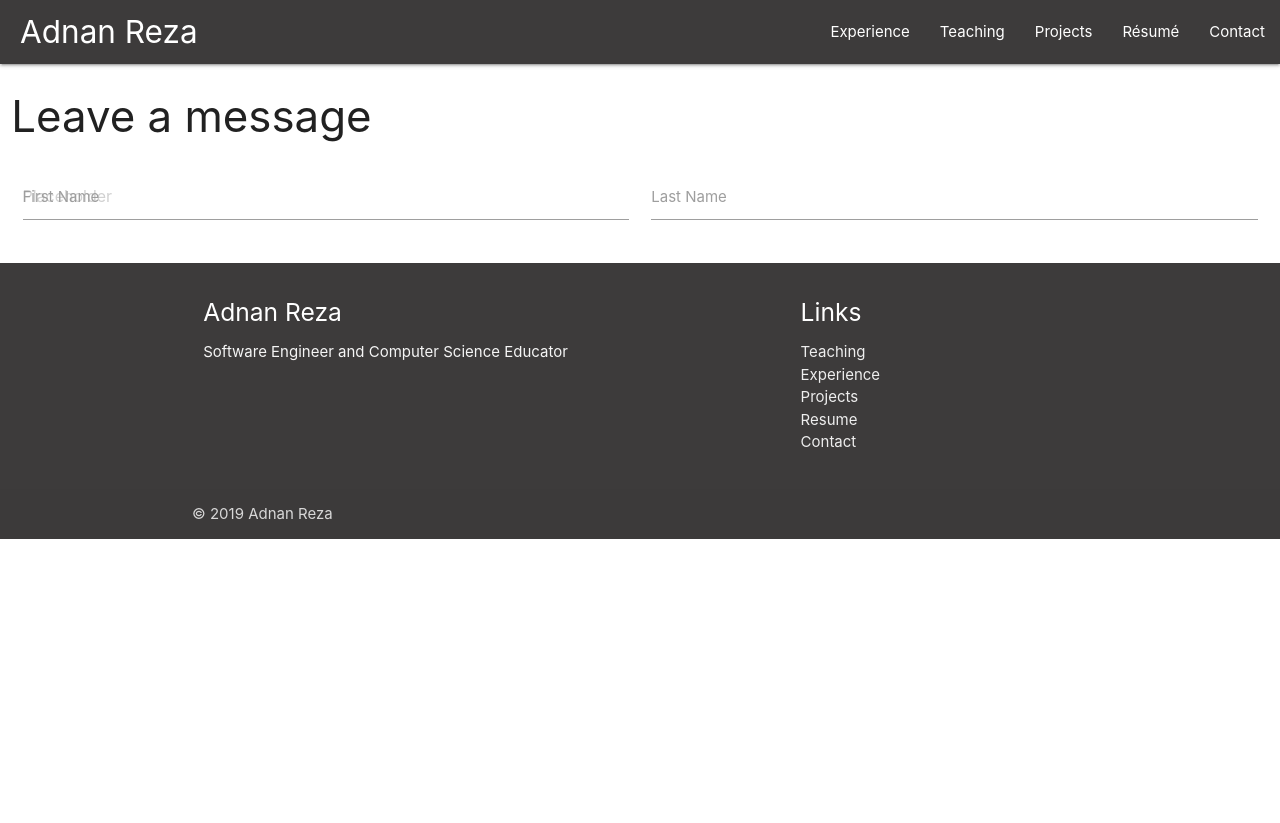
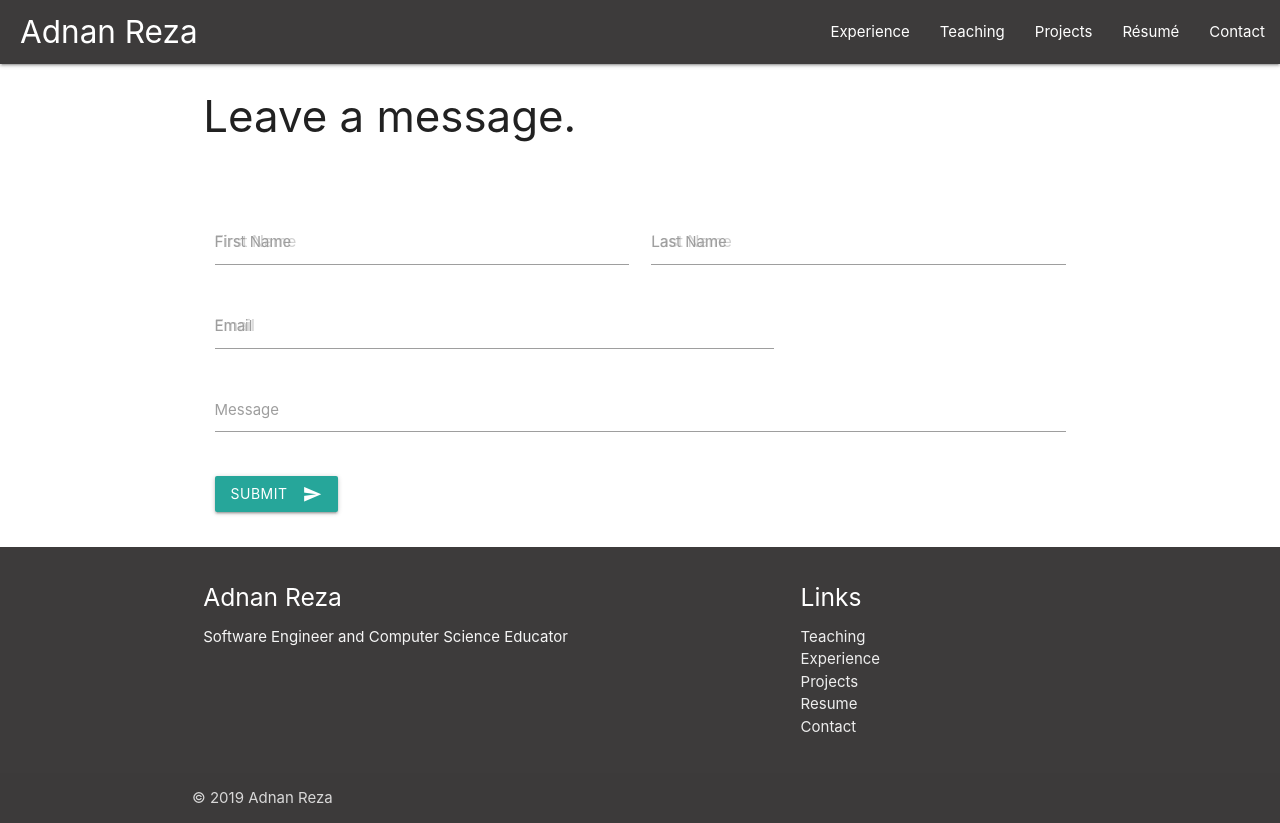
Before and after one commit to adnanreza/personal-site, a React (Create React App) app: page /Contact in a window 1280 px wide. Before the commit the page ends 800 px from the top, so only its background shows below. Built offline with nearby package versions, Linux system fonts and the light colour scheme; the HTML template or start-up script is replaced by a standard one.

Commit message:
Updated contact page with text inputs

```diff
--- a/src/components/pages/Contact.js
+++ b/src/components/pages/Contact.js
@@ -4,32 +4,94 @@ import PropTypes from 'prop-types';
 
 const Contact = props => {
   const [formData, setFormData] = useState({
-    name: '',
+    fname: '',
+    lname: '',
     email: '',
     message: ''
   });
 
-  const { name, email, message } = formData;
+  const { fname, lname, email, message } = formData;
+
+  const onChange = e =>
+    setFormData({
+      ...formData,
+      [e.target.name]: e.target.value
+    });
+
+  const onSubmit = e => {
+    e.preventDefault();
+    console.log('Form Submitted');
+  };
 
   return (
     <Fragment>
+      <div className='container'>
         <div className='row'>
-        <form className='col s12'>
-          <h3>Leave a message</h3>
-          <div class='input-field col s6'>
+          <form className='col s12' onSubmit={e => onSubmit(e)}>
+            <h3>Leave a message.</h3>
+            <br />
+            <br />
+            <div className='input-field col s6'>
               <input
-              placeholder='Placeholder'
+                placeholder='First Name'
                 id='first_name'
                 type='text'
-              class='validate'
+                className='validate'
+                value={fname}
+                onChange={e => onChange(e)}
+                required
               />
-            <label for='first_name'>First Name</label>
+              <label htmlFor='first_name'>First Name</label>
             </div>
-          <div class='input-field col s6'>
-            <input id='last_name' type='text' class='validate' />
-            <label for='last_name'>Last Name</label>
+            <div className='input-field col s6'>
+              <input
+                placeholder='Last Name'
+                id='last_name'
+                type='text'
+                className='validate'
+                value={lname}
+                onChange={e => onChange(e)}
+                required
+              />
+              <label htmlFor='last_name'>Last Name</label>
+            </div>
+
+            <div className='input-field col s8'>
+              <input
+                placeholder='Email'
+                id='email'
+                type='email'
+                className='validate'
+                value={email}
+                onChange={e => onChange(e)}
+                required
+              />
+              <label htmlFor='email'>Email</label>
+            </div>
+
+            <div className='input-field col s12'>
+              <textarea
+                id='textarea1'
+                maxLength='250'
+                className='materialize-textarea'
+                value={message}
+                onChange={e => onChange(e)}
+              ></textarea>
+              <label htmlFor='textarea1'>Message</label>
+            </div>
+
+            <div className='input-field col s6'>
+              <button
+                className='btn waves-effect waves-light'
+                type='submit'
+                name='action'
+              >
+                Submit
+                <i className='material-icons right'>send</i>
+              </button>
             </div>
           </form>
+        </div>
       </div>
     </Fragment>
   );
```
Lines whose indentation alone changed are shown as unchanged.
